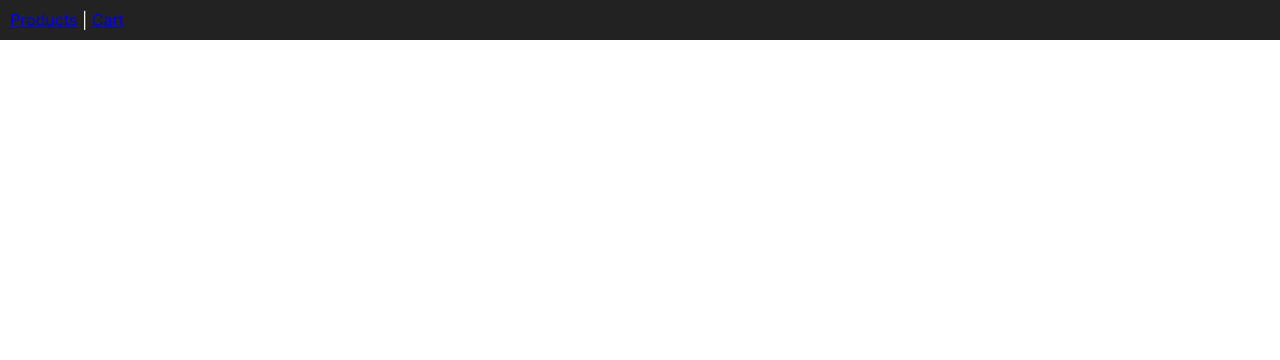
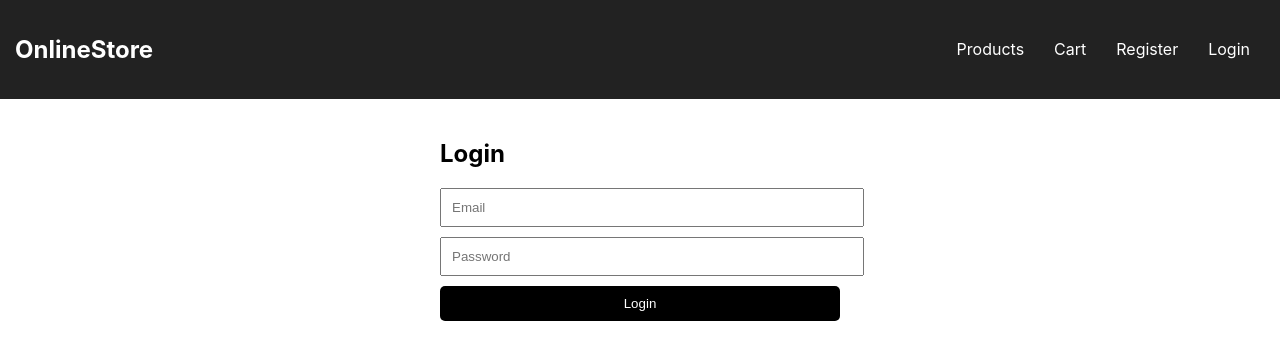
Before and after one commit to joey915/PrimeTech_frontends, a React (Create React App) app: page /login in a window 1280 px wide. Before the commit this address had no page. Shown: the top 360 px of the page. Built offline with nearby package versions, Linux system fonts and the light colour scheme.

Commit message:
update JWT and login

```diff
--- a/src/App.jsx
+++ b/src/App.jsx
@@ -1,25 +1,34 @@
-import { BrowserRouter as Router, Routes, Route, Link } from "react-router-dom";
+import { BrowserRouter as Router, Routes, Route } from "react-router-dom";
 import "./App.css";
+
+import Navbar from "./components/Navbar";
 
 import Products from "./pages/Products";
 import Cart from "./pages/Cart";
 import Checkout from "./pages/Checkout";
 import Success from "./pages/Success";
+import Register from "./pages/Register";
+import Login from "./pages/Login";
 
 function App() {
     return (
         <Router>
-            <div style={{ padding: 10, background: "#222", color: "white" }}>
-                <Link to="/">Products</Link> |{" "}
-                <Link to="/cart">Cart</Link>
-            </div>
 
+            {/* ✅ GLOBAL NAVBAR */}
+            <Navbar />
+
+            {/* ROUTES */}
             <Routes>
                 <Route path="/" element={<Products />} />
                 <Route path="/cart" element={<Cart />} />
                 <Route path="/checkout" element={<Checkout />} />
                 <Route path="/success" element={<Success />} />
+
+                {/* AUTH */}
+                <Route path="/login" element={<Login />} />
+                <Route path="/register" element={<Register />} />
             </Routes>
+
         </Router>
     );
 }
--- /dev/null
+++ b/src/components/Navbar.css
@@ -0,0 +1,23 @@
+.navbar {
+    display: flex;
+    justify-content: space-between;
+    align-items: center;
+    padding: 15px;
+    background-color: #222;
+    color: white;
+}
+
+.links a {
+    color: white;
+    margin-right: 15px;
+    text-decoration: none;
+}
+
+.links a:hover {
+    text-decoration: underline;
+}
+
+button {
+    padding: 5px 10px;
+    cursor: pointer;
+}
--- a/src/components/Navbar.js
+++ b/src/components/Navbar.js
@@ -1,7 +1,24 @@
-import { Link } from "react-router-dom";
+import { Link, useNavigate } from "react-router-dom";
+import { useEffect, useState } from "react";
 import "./Navbar.css";
 
 function Navbar() {
+    const navigate = useNavigate();
+
+    // 🔐 Track auth state properly (reactive)
+    const [isLoggedIn, setIsLoggedIn] = useState(false);
+
+    useEffect(() => {
+        const token = localStorage.getItem("token");
+        setIsLoggedIn(!!token);
+    }, []);
+
+    const handleLogout = () => {
+        localStorage.removeItem("token");
+        setIsLoggedIn(false);
+        navigate("/login");
+    };
+
     return (
         <div className="navbar">
             <h2>OnlineStore</h2>
@@ -9,6 +26,24 @@ function Navbar() {
             <div className="links">
                 <Link to="/">Products</Link>
                 <Link to="/cart">Cart</Link>
+
+                <Link to="/register">Register</Link>
+
+                {/* 🔐 AUTH SECTION */}
+                {isLoggedIn ? (
+                    <>
+                        <Link to="/checkout">Checkout</Link>
+
+                        <button
+                            onClick={handleLogout}
+                            className="logout-btn"
+                        >
+                            Logout
+                        </button>
+                    </>
+                ) : (
+                    <Link to="/login">Login</Link>
+                )}
             </div>
         </div>
     );
--- /dev/null
+++ b/src/pages/Login.js
@@ -0,0 +1,102 @@
+import { useState } from "react";
+import { useNavigate } from "react-router-dom";
+import api from "../api/api"; // IMPORTANT: use central axios instance
+
+function Login() {
+    const [email, setEmail] = useState("");
+    const [password, setPassword] = useState("");
+    const [loading, setLoading] = useState(false);
+    const [error, setError] = useState("");
+
+    const navigate = useNavigate();
+
+    const handleLogin = async (e) => {
+        e.preventDefault();
+        setLoading(true);
+        setError("");
+
+        try {
+            // 🔐 Login request
+            const res = await api.post("/api/auth/login", {
+                email: email,
+                passwordHash: password
+            });
+
+            // 💾 Save JWT token
+            localStorage.setItem("token", res.data.token);
+
+            // 🚀 Redirect after login
+            navigate("/");
+        } catch (err) {
+            console.error(err);
+
+    const errors = err.response?.data?.errors;
+
+    const message =
+        errors
+            ? Object.values(errors)[0][0]
+            : err.response?.data?.title ||
+              err.response?.data?.message ||
+              "Invalid email or password";
+
+    setError(message);
+        }
+    };
+
+    return (
+        <div
+            style={{
+                padding: 20,
+                maxWidth: 400,
+                margin: "auto"
+            }}
+        >
+            <h2>Login</h2>
+
+            <form onSubmit={handleLogin}>
+                <input
+                    type="email"
+                    placeholder="Email"
+                    value={email}
+                    onChange={(e) => setEmail(e.target.value)}
+                    required
+                    style={{
+                        width: "100%",
+                        padding: 10,
+                        marginBottom: 10
+                    }}
+                />
+
+                <input
+                    type="password"
+                    placeholder="Password"
+                    value={password}
+                    onChange={(e) => setPassword(e.target.value)}
+                    required
+                    style={{
+                        width: "100%",
+                        padding: 10,
+                        marginBottom: 10
+                    }}
+                />
+
+                {error && (
+                    <p style={{ color: "red" }}>{error}</p>
+                )}
+
+                <button
+                    type="submit"
+                    disabled={loading}
+                    style={{
+                        width: "100%",
+                        padding: 10
+                    }}
+                >
+                    {loading ? "Logging in..." : "Login"}
+                </button>
+            </form>
+        </div>
+    );
+}
+
+export default Login;
--- /dev/null
+++ b/src/pages/Register.jsx
@@ -0,0 +1,87 @@
+import { useState } from "react";
+import { useNavigate } from "react-router-dom";
+import api from "../api/api";
+
+function Register() {
+    const [name, setName] = useState("");
+    const [email, setEmail] = useState("");
+    const [password, setPassword] = useState("");
+
+    const [loading, setLoading] = useState(false);
+    const [error, setError] = useState("");
+
+    const navigate = useNavigate();
+
+    const handleRegister = async (e) => {
+        e.preventDefault();
+        setLoading(true);
+        setError("");
+
+        try {
+            await api.post("/api/auth/register", {
+                name: name,
+                email: email,
+                passwordHash: password
+            });
+
+            alert("Registration successful");
+
+            // go to login page
+            navigate("/login");
+
+        } catch (err) {
+            console.error(err);
+            setError("Registration failed");
+        } finally {
+            setLoading(false);
+        }
+    };
+
+    return (
+        <div style={{ padding: 20, maxWidth: 400, margin: "auto" }}>
+            <h2>Register</h2>
+
+            <form onSubmit={handleRegister}>
+
+                <input
+                    type="text"
+                    placeholder="Name"
+                    value={name}
+                    onChange={(e) => setName(e.target.value)}
+                    required
+                    style={{ width: "100%", padding: 10, marginBottom: 10 }}
+                />
+
+                <input
+                    type="email"
+                    placeholder="Email"
+                    value={email}
+                    onChange={(e) => setEmail(e.target.value)}
+                    required
+                    style={{ width: "100%", padding: 10, marginBottom: 10 }}
+                />
+
+                <input
+                    type="password"
+                    placeholder="Password"
+                    value={password}
+                    onChange={(e) => setPassword(e.target.value)}
+                    required
+                    style={{ width: "100%", padding: 10, marginBottom: 10 }}
+                />
+
+                {error && <p style={{ color: "red" }}>{error}</p>}
+
+                <button
+                    type="submit"
+                    disabled={loading}
+                    style={{ width: "100%", padding: 10 }}
+                >
+                    {loading ? "Registering..." : "Register"}
+                </button>
+            </form>
+        </div>
+    );
+}
+
+export default Register;
```
Also changed, not shown: src/pages/Checkout.js (+57 -20 lines), src/api/auth.js (added).
